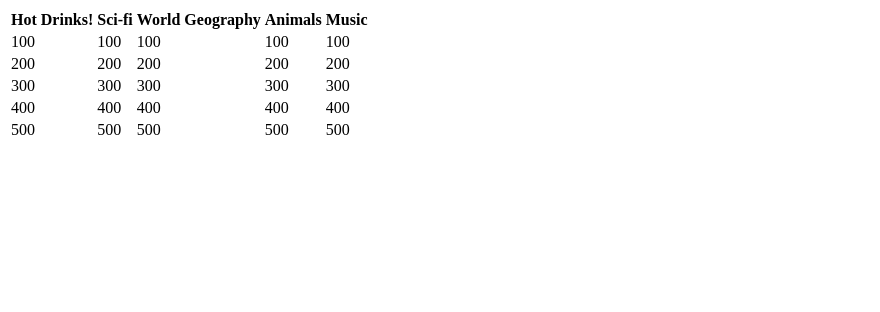
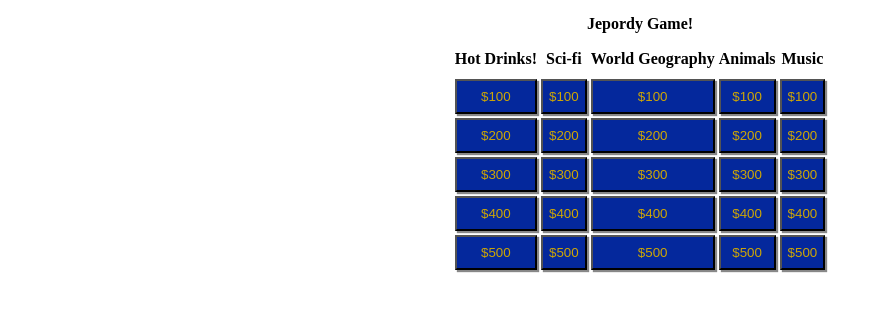
Before and after one commit to chart10/Jeopardy-Game, a PHP site: page /gameboard.php in a window 1280 px wide. Shown: the top 312 px of the page, without its empty margins (0-880 px from the left). Run offline with PHP 8.4, Linux system fonts and the light colour scheme.

Commit message:
converting html to php

```diff
--- a/gameboard.php
+++ b/gameboard.php
@@ -9,7 +9,10 @@ TODO: Button that resets the game for the user?
 TODO: (OPTIONAL) Randomize a box as "Daily Double" that allows the user to wager money
 TODO: Link to leaderboard
 -->
-
+<?php
+$wrong=false;
+$correct=false;
+?>
 <!DOCTYPE html>
 <html lang="en-us">
     <head>
@@ -20,7 +23,8 @@ TODO: Link to leaderboard
         <title>Jeopardy Game Board</title>
     </head>
     <body>
-        <table class="button">
+        <table class="jepButton">
+            <caption>Jepordy Game!</caption>
             <tr>
                 <th>Hot Drinks!</th>
                 <th>Sci-fi</th>
@@ -28,41 +32,43 @@ TODO: Link to leaderboard
                 <th>Animals</th>
                 <th>Music</th>
             </tr>
+            <form action="question_answer.php" method="post">
             <tr>
-                <td>100</td>
-                <td>100</td>
-                <td>100</td>
-                <td>100</td>
-                <td>100</td>
+                <td><input type="button" name="101button" value="$100"/></td>
+                <td><input type="button" name="102button" value="$100"/></td>
+                <td><input type="button" name="103button" value="$100"/></td>
+                <td><input type="button" name="104button" value="$100"/></td>
+                <td><input type="button" name="105button" value="$100"/></td>
             </tr>
             <tr>
-                <td>200</td>
-                <td>200</td>
-                <td>200</td>
-                <td>200</td>
-                <td>200</td>
+                <td><input type="button" name="201button" value="$200"/></td>
+                <td><input type="button" name="202button" value="$200"/></td>
+                <td><input type="button" name="203button" value="$200"/></td>
+                <td><input type="button" name="204button" value="$200"/></td>
+                <td><input type="button" name="205button" value="$200"/></td>
             </tr>
             <tr>
-                <td>300</td>
-                <td>300</td>
-                <td>300</td>
-                <td>300</td>
-                <td>300</td>
+                <td><input type="button" name="301button" value="$300"/></td>
+                <td><input type="button" name="302button" value="$300"/></td>
+                <td><input type="button" name="303button" value="$300"/></td>
+                <td><input type="button" name="304button" value="$300"/></td>
+                <td><input type="button" name="305button" value="$300"/></td>
             </tr>
             <tr>
-                <td>400</td>
-                <td>400</td>
-                <td>400</td>
-                <td>400</td>
-                <td>400</td>
+                <td><input type="button" name="401button" value="$400"/></td>
+                <td><input type="button" name="402button" value="$400"/></td>
+                <td><input type="button" name="403button" value="$400"/></td>
+                <td><input type="button" name="404button" value="$400"/></td>
+                <td><input type="button" name="405button" value="$400"/></td>
             </tr>
             <tr>
-                <td>500</td>
-                <td>500</td>
-                <td>500</td>
-                <td>500</td>
-                <td>500</td>
+                <td><input type="button" name="501button" value="$500"/></td>
+                <td><input type="button" name="502button" value="$500"/></td>
+                <td><input type="button" name="503button" value="$500"/></td>
+                <td><input type="button" name="504button" value="$500"/></td>
+                <td><input type="button" name="505button" value="$500"/></td>
             </tr>
+            </form>
         </table>
     </body>
 </html>
--- a/question_answer.php
+++ b/question_answer.php
@@ -6,7 +6,10 @@ TODO: Display question corresponding to original box
 TODO: Each answer should be a link that updates the original box to "right"/"wrong"
 TODO: access to the question-answer page should be disabled from completed question boxes
 -->
-
+<?php
+$data=$_POST;
+echo $data;
+?>
 <!DOCTYPE html>
 <html lang="en-us">
     <head>
--- a/style.css
+++ b/style.css
@@ -1,3 +1,38 @@
 /* Christian Hart, Jamie Kouttu, Alex Diaz */
 
 /* Include style guide in this file */
+
+.jepButton{
+    overflow: auto;
+    text-align: center;
+    font-size: 1.0em;
+    font-weight: bold;
+    line-height: 200%;
+    margin-left: auto;
+    margin-right: auto;
+
+}
+.jepButton table{
+    border: 1px solid;
+}
+.jepButton input[type=button]{
+    display: inline-block;
+    width: 100%;
+    height: 100%;
+    padding-top: .6em;
+    padding-bottom: .6em;
+    color: #cea605;
+    background-color: #04289C;
+    box-shadow: 2px 2px 1px #888888;
+    clear: right;
+    float: right;
+}
+.jepButton input:active{
+    background-color: #04509c;
+}
+.wrong{
+    background-color: #9c0404;
+}
+.correct{
+    background-color: #159b0c;
+}
--- /dev/null
+++ b/test.php
@@ -0,0 +1 @@
+<?php
```
